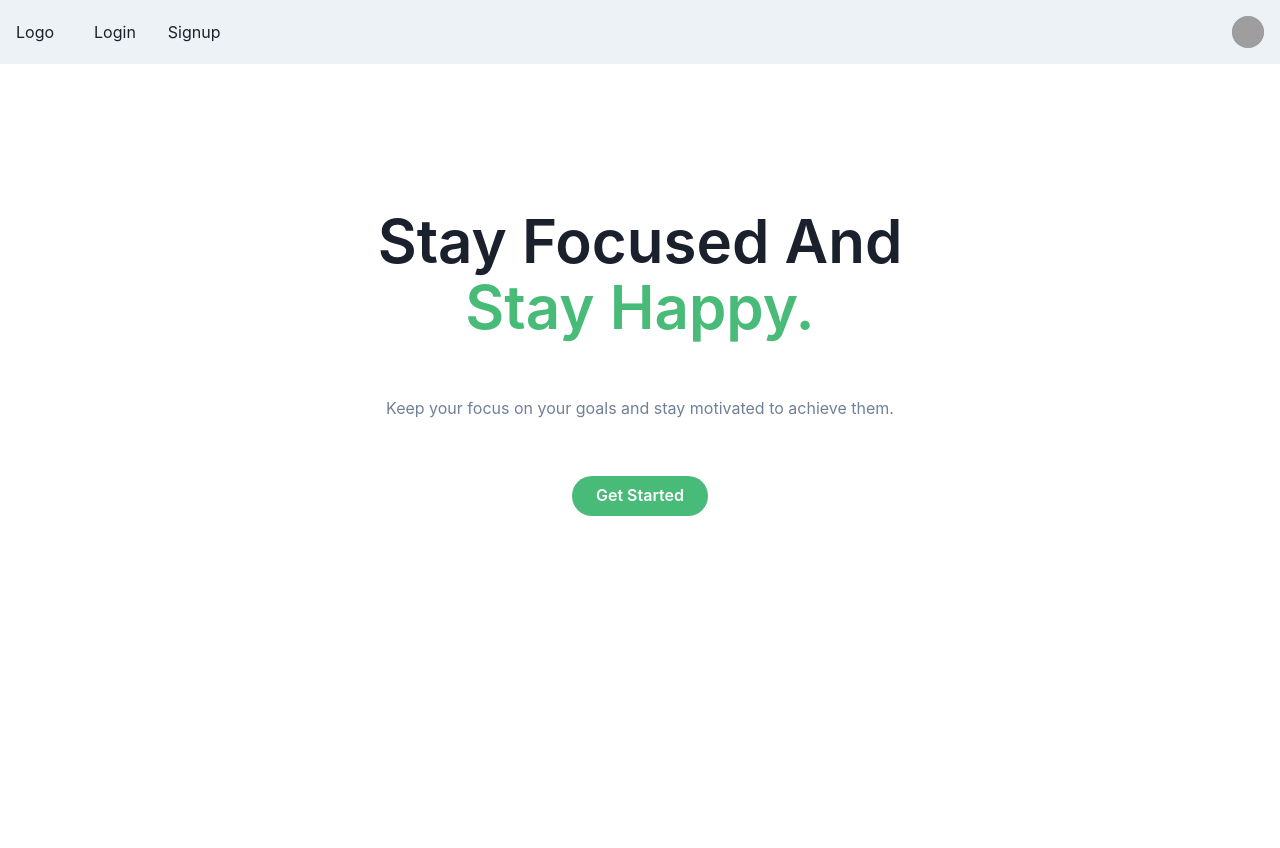
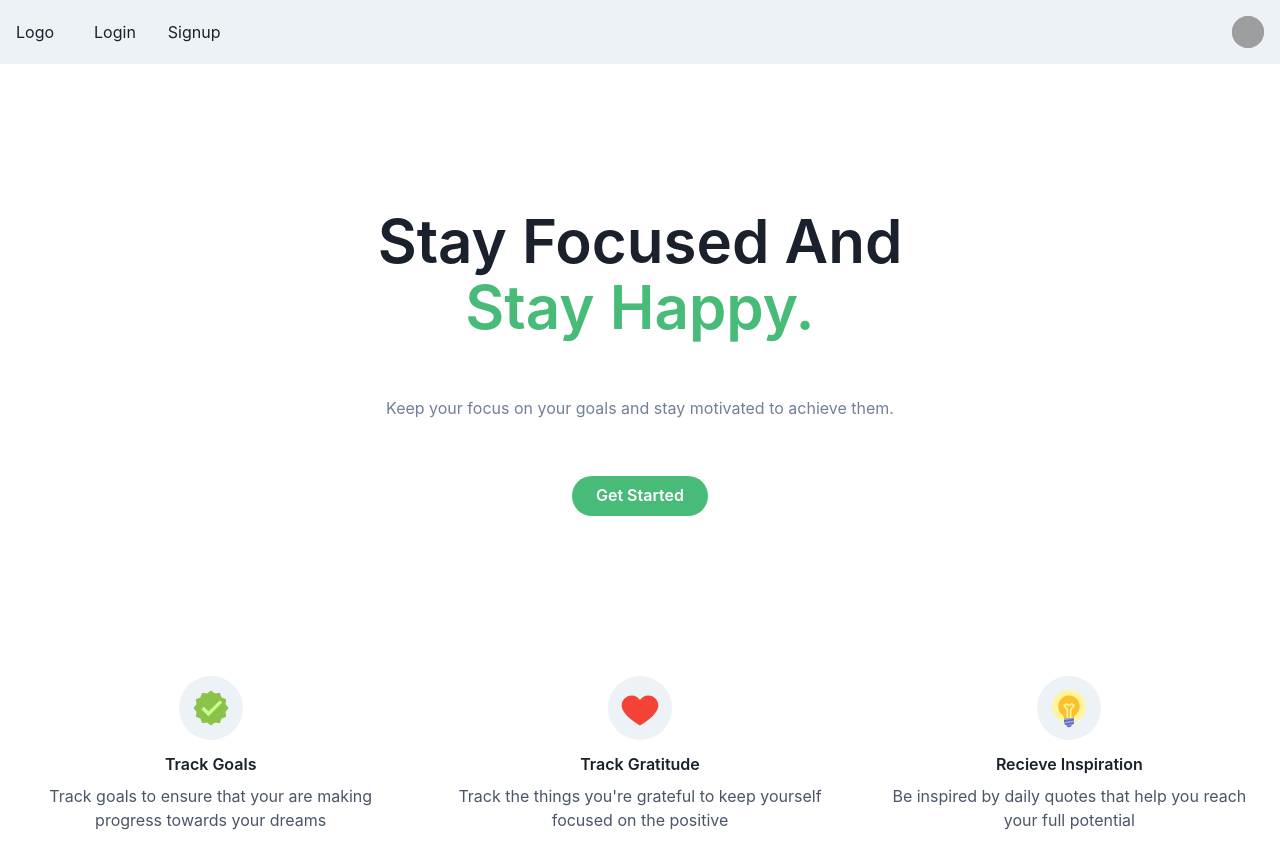
Before and after one commit to jvstn/goals_and_gratitude, a Next.js app in the folder client/: page / in a window 1280 px wide. Before the commit the page ends 800 px from the top, so only its background shows below. Built offline with nearby package versions, Linux system fonts and the light colour scheme; grey boxes are pictures that could not be loaded.

Commit message:
Add FeatureSection to landing

```diff
--- /dev/null
+++ b/client/components/landing/FeatureSection/FeatureDescription/index.tsx
@@ -0,0 +1,37 @@
+import { Box, Flex, Stack, Text } from "@chakra-ui/layout";
+import React, { ReactElement } from "react";
+
+interface FeatureProps {
+  title: string;
+  text: string;
+  icon: ReactElement;
+}
+
+export default function FeatureDescription({
+  title,
+  text,
+  icon,
+}: FeatureProps): ReactElement {
+  return (
+    <Box>
+      <Stack textAlign="center" >
+        <Flex
+          w={16}
+          h={16}
+          alignSelf="center"
+          align={"center"}
+          justify={"center"}
+          color={"white"}
+          rounded={"full"}
+          bg={"gray.100"}
+          mb={1}
+
+        >
+          {icon}
+        </Flex>
+        <Text fontWeight={600}>{title}</Text>
+        <Text color={"gray.600"}>{text}</Text>
+      </Stack>
+    </Box>
+  );
+}
--- /dev/null
+++ b/client/components/landing/FeatureSection/index.tsx
@@ -0,0 +1,35 @@
+import FeatureDescription from "./FeatureDescription";
+
+import { Box, SimpleGrid, Icon } from "@chakra-ui/react";
+import { FcApproval, FcIdea, FcLike } from "react-icons/fc";
+
+
+export default function FeatureSection() {
+  return (
+    <Box p={4}>
+      <SimpleGrid columns={{ base: 1, md: 3 }} spacing={10}>
+        <FeatureDescription
+          icon={<Icon as={FcApproval} w={10} h={10} />}
+          title={"Track Goals"}
+          text={
+            "Track goals to ensure that your are making progress towards your dreams"
+          }
+        />
+        <FeatureDescription
+          icon={<Icon as={FcLike} w={10} h={10} />}
+          title={"Track Gratitude"}
+          text={
+            "Track the things you're grateful to keep yourself focused on the positive"
+          }
+        />
+        <FeatureDescription
+          icon={<Icon as={FcIdea} w={10} h={10} />}
+          title={"Recieve Inspiration"}
+          text={
+            "Be inspired by daily quotes that help you reach your full potential"
+          }
+        />
+      </SimpleGrid>
+    </Box>
+  );
+}
--- a/client/pages/index.tsx
+++ b/client/pages/index.tsx
@@ -1,5 +1,6 @@
 import { NextPage } from 'next'
 import React from 'react'
+import FeatureSection from '../components/landing/FeatureSection'
 import Hero from '../components/landing/Hero'
 import Nav from '../components/Nav'
 
@@ -9,6 +10,7 @@ const LandingPage: NextPage = () => {
     <div>
       <Nav />
       <Hero />
+      <FeatureSection />
     </div>
   )
 }
```
Also changed, not shown: 2 other files (tests, documents, lock files or other folders).
